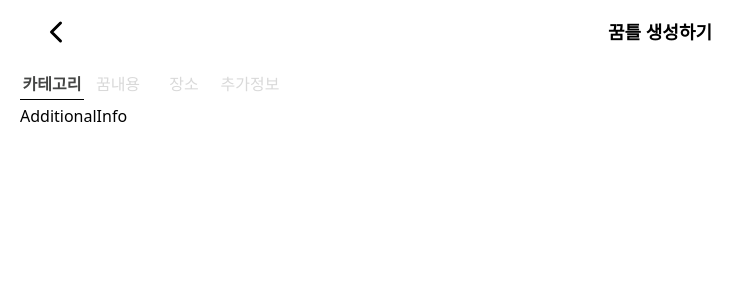
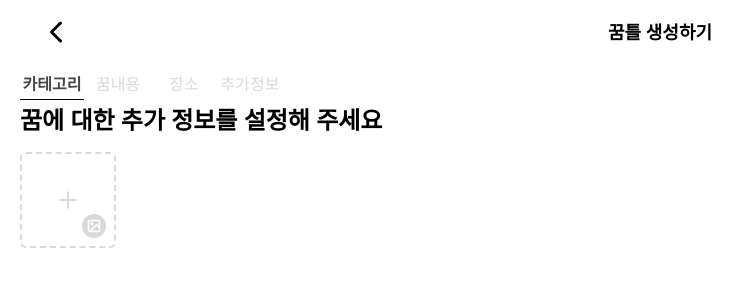
Before and after one commit to ggumms/ggumtle, a React (Vite) app in the folder frontend/: page /bucket/write/additional in a window 1280 px wide. Shown: the top 300 px of the page, without its empty margins (0-754 px from the left). Built offline with nearby package versions, Linux system fonts and the light colour scheme.

Commit message:
[FE] Style #69: 버킷 이미지 등록 버튼 UI 완성
Change-Id: I7e3211ab9b04a352e7995cb2b6eeae0a3ae31ed7

```diff
--- a/frontend/src/assets/svgs/index.ts
+++ b/frontend/src/assets/svgs/index.ts
@@ -1 +1,2 @@
 export { ReactComponent as SquareCheck } from './squareCheck.svg'
+export { ReactComponent as Picture } from './pictureImage.svg'
--- a/frontend/src/components/NavigationHeader.tsx
+++ b/frontend/src/components/NavigationHeader.tsx
@@ -29,13 +29,14 @@ const NavigationHeader = ({ headerData, hasIcon }: NavigationHeaderProps) => {
 	}, [currentPath])
 
 	return (
-		<div className="flex justify-between items-center">
+		<div className="flex items-center justify-between">
 			<ul className={`flex gap-[2px]`}>
 				{headerData.map((headerItem, index) => {
 					return (
 						<li key={`hedaer-${index}`} className={`w-16 relative`}>
 							<NavLink
 								to={headerItem.path}
+								// Todo : 삭제 예정
 								data-id={index}
 								className={
 									'inline-block w-full text-center py-2' +
--- a/frontend/src/pages/Bucket/AddBucket/AdditionalInfo.tsx
+++ /dev/null
@@ -1,7 +0,0 @@
-import React from 'react'
-
-const AdditionalInfo = () => {
-	return <div>AdditionalInfo</div>
-}
-
-export default AdditionalInfo
--- /dev/null
+++ b/frontend/src/pages/Bucket/AddBucket/AdditionalInfo/AdditionalInfo.tsx
@@ -0,0 +1,18 @@
+import React from 'react'
+import PageDescription from '../../../../components/PageDescription'
+import BucketImage from './component/BucketImage'
+
+const AdditionalInfo = () => {
+	return (
+		<section>
+			<section>
+				<PageDescription type={'additionalWrite'} />
+			</section>
+			<fieldset>
+				<BucketImage />
+			</fieldset>
+		</section>
+	)
+}
+
+export default AdditionalInfo
--- /dev/null
+++ b/frontend/src/pages/Bucket/AddBucket/AdditionalInfo/component/BucketImage.tsx
@@ -0,0 +1,23 @@
+import React from 'react'
+import { AiOutlinePlus } from 'react-icons/ai'
+
+const BucketImage = () => {
+	return (
+		<div>
+			<label
+				htmlFor="bucket-image"
+				className="
+					bucket_image
+					inline-flex justify-center items-center w-24 h-24 border-2 border-dashed rounded-md border-[#d9d9d9] relative
+					after:content-pictureImage after:inline-block after:w-6 after:h-6 after:absolute after:right-2 after:bottom-2
+ 				"
+			>
+				<p className="sr-only">버킷 이미지</p>
+				<AiOutlinePlus size={24} color="#d9d9d9" />
+			</label>
+			<input type="file" name="bucket-image" id="bucket-image" className="hidden" />
+		</div>
+	)
+}
+
+export default BucketImage
--- a/frontend/src/router.tsx
+++ b/frontend/src/router.tsx
@@ -16,7 +16,7 @@ import AddBucket from './pages/Bucket/AddBucket'
 import MainInfo from './pages/Bucket/AddBucket/MainInfo/MainInfo'
 import CategoryInfo from './pages/Bucket/AddBucket/CategoryInfo/CategoryInfo'
 import PlaceInfo from './pages/Bucket/AddBucket/PlaceInfo'
-import AdditionalInfo from './pages/Bucket/AddBucket/AdditionalInfo'
+import AdditionalInfo from './pages/Bucket/AddBucket/AdditionalInfo/AdditionalInfo'
 import { MultiPageHeaderInfo } from './types/router'
 import NotFoundPage from './pages/NotfoundPage'
 import AchieveBucket from './pages/Bucket/AchieveBucket'
--- a/frontend/tailwind.config.js
+++ b/frontend/tailwind.config.js
@@ -26,6 +26,9 @@ export default {
 	content: ['./index.html', './src/**/*.{js,ts,jsx,tsx}'],
 	theme: {
 		extend: {
+			content: {
+				pictureImage: 'url("/src/assets/svgs/pictureImage.svg")',
+			},
 			colors: colorPalette,
 			keyframes: {
 				radar: {
```
Also changed, not shown: frontend/src/assets/svgs/pictureImage.svg (added).
